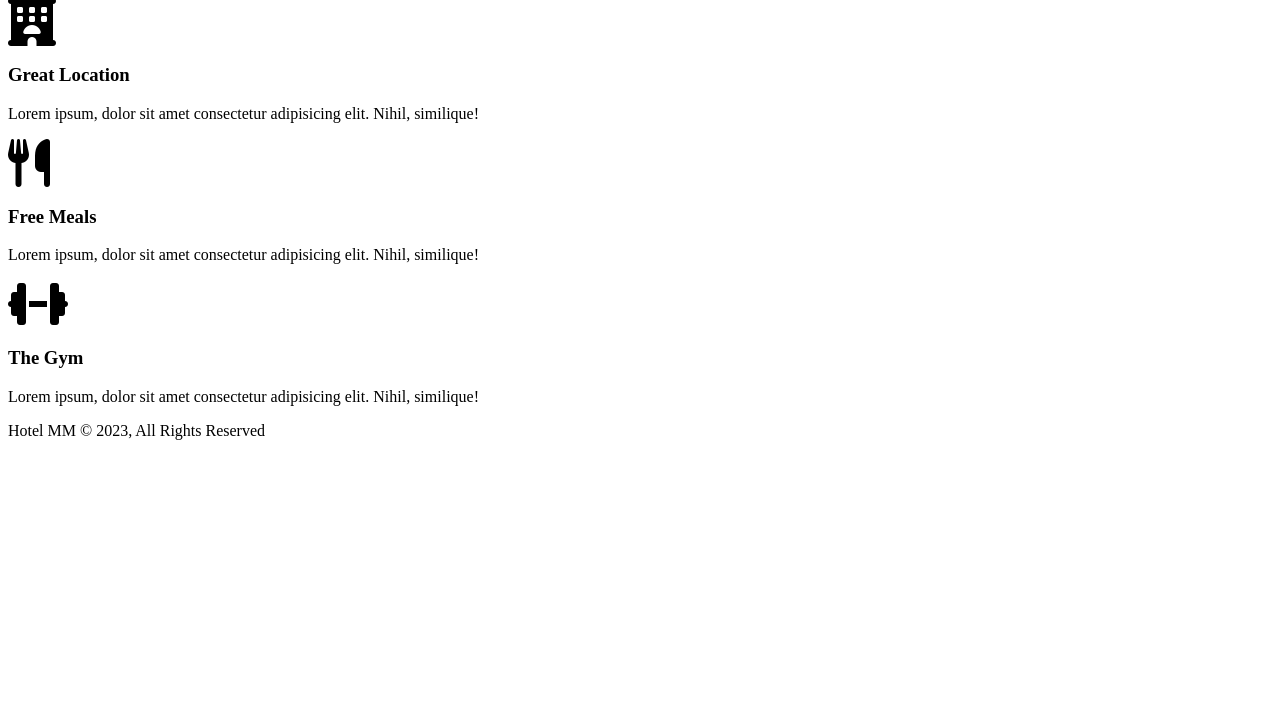
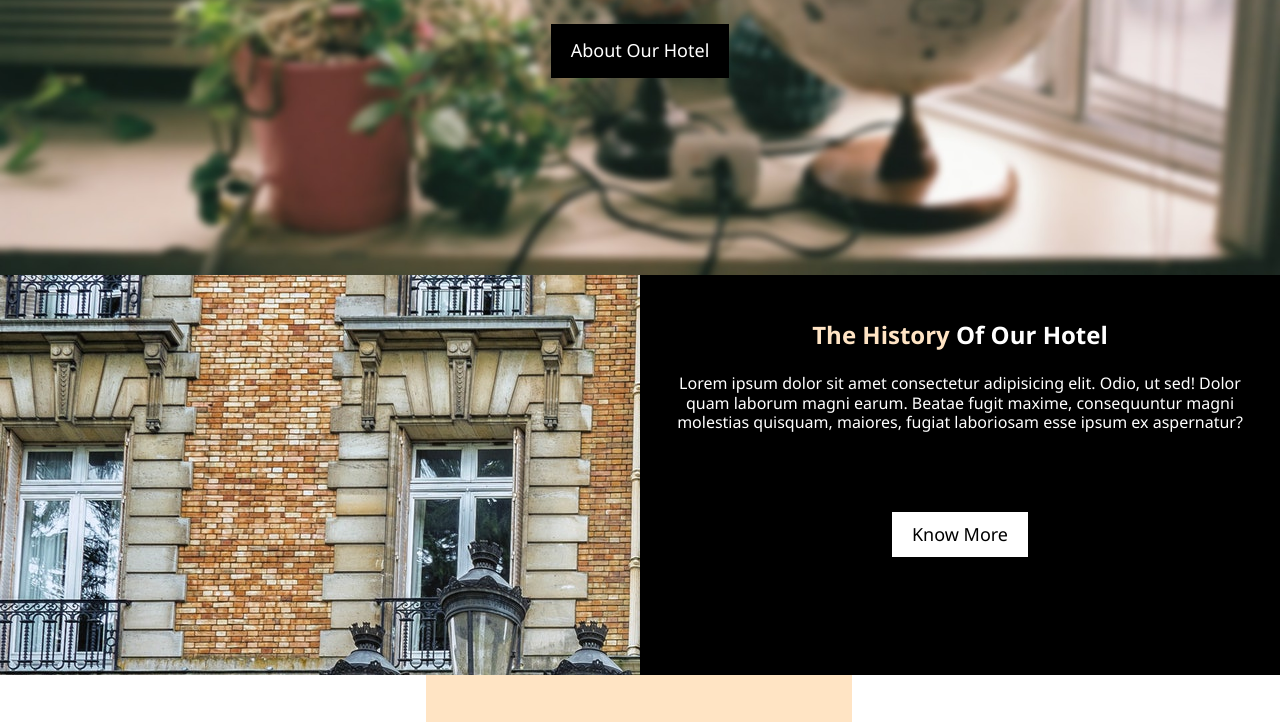
Before and after one commit to milind662003/HotelWebsite, a plain HTML site: page index.html in a window 1280 px wide. Shown: the part 392-1114 px from the top of the page. Before the commit the page ends 848 px from the top, so only its background shows below. Drawn offline with Linux system fonts and the light colour scheme.

Commit message:
Update index.html

```diff
--- a/index.html
+++ b/index.html
@@ -5,7 +5,7 @@
     <meta http-equiv="X-UA-Compatible" content="IE=edge">
     <meta name="viewport" content="width=device-width, initial-scale=1.0">
     <script src="https://kit.fontawesome.com/019b7c166d.js" crossorigin="anonymous"></script>
-    <link rel="stylesheet" href="/Hotel Website/style.css">
+    <link rel="stylesheet" href="style.css">
     <title>Hotel MM | Home</title>
 </head>
 <body>
```
